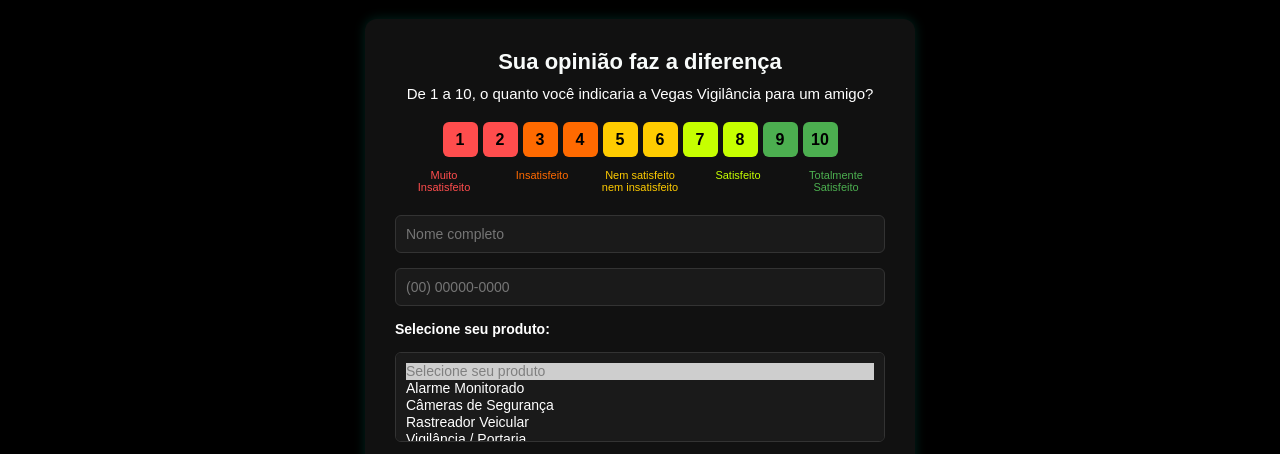
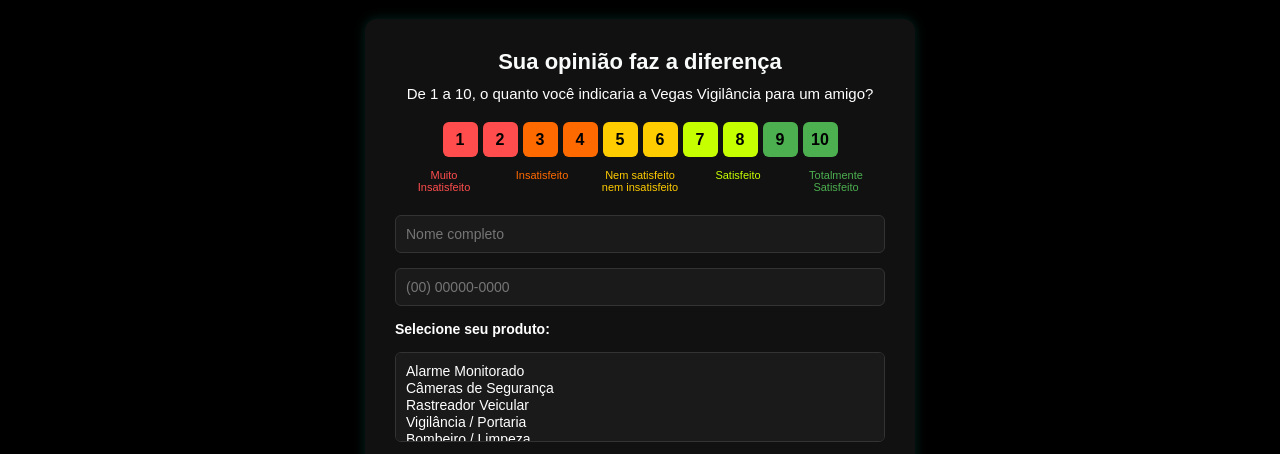
Before and after one commit to VegasVig/NPS, a plain HTML site: page index.html in a window 1280 px wide. Shown: the part 419-873 px from the top of the page. Drawn offline with Linux system fonts and the light colour scheme.

Commit message:
seleção

```diff
--- a/index.html
+++ b/index.html
@@ -238,7 +238,7 @@
       <label for="produtos">Selecione seu produto:</label>
       <select id="produtos" multiple required>
 
-        <option disabled selected>Selecione seu produto</option>
+
         <option value="Alarme Monitorado">Alarme Monitorado</option>
         <option value="Câmeras de Segurança">Câmeras de Segurança</option>
         <option value="Rastreador Veicular">Rastreador Veicular</option>
```
